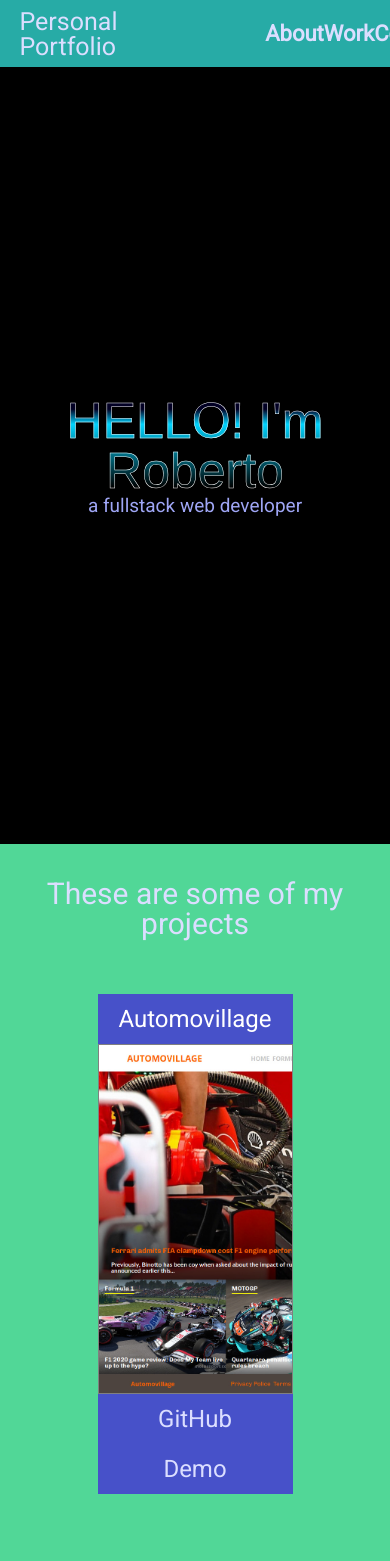
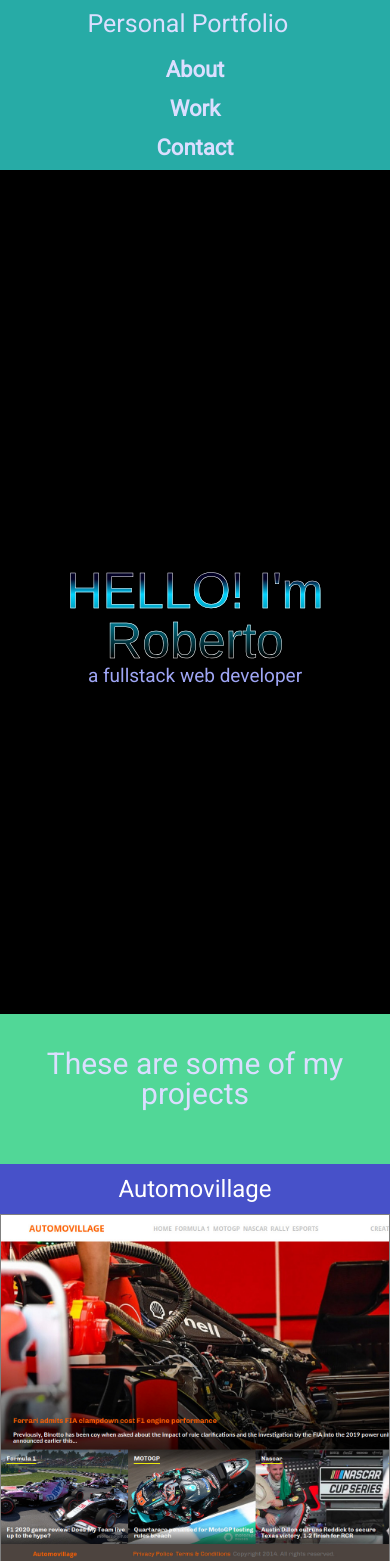
Before and after one commit to LoboArkano/personal-portfolio, a plain HTML site: page index.html in a window 390 px wide. Shown: the top 1561 px of the page. Drawn offline with Linux system fonts and the light colour scheme; a web font is replaced by a local one.

Commit message:
Implement responsive design

```diff
--- a/assets/stylesheets/style.scss
+++ b/assets/stylesheets/style.scss
@@ -65,9 +65,10 @@ body {
     align-items: center;
 
     .nav-title {
-      width: 20%;
+      width: 35%;
       color: $blue-light;
       font-size: 2.5rem;
+      text-align: start;
     }
 
     .nav-link-container {
@@ -199,3 +200,69 @@ input[type=button] {
     }
   }
 }
+
+@media (max-width: 800px) {
+  .header-nav {
+    .navbar {
+      .nav-title {
+        min-width: 215px;
+      }
+
+      .nav-link-container {
+        width: 45%;
+      }
+    }
+  }
+
+  .projects-section {
+    .projects-grid {
+      .project-tile {
+        width: 75%;
+      }
+    }
+  }
+
+  input[type=button] {
+    width: 75%;
+  }
+
+  .contact {
+    height: 120px;
+
+    .profile-link {
+      font-size: 5.5rem;
+    }
+  }
+}
+
+@media (max-width: 545px) {
+  .header-nav {
+    height: 170px;
+
+    .navbar {
+      flex-direction: column;
+      justify-content: space-around;
+
+      .nav-link-container {
+        flex-direction: column;
+        height: 100px;
+      }
+    }
+  }
+
+  .welcome-section {
+    margin-top: 170px;
+  }
+
+  .projects-section {
+    .projects-grid {
+      .project-tile {
+        width: 100%;
+      }
+    }
+  }
+
+  input[type=button] {
+    width: 100%;
+  }
+}
--- a/index.html
+++ b/index.html
@@ -80,7 +80,7 @@
     <br>
     <a href="https://github.com/LoboArkano?tab=repositories" target="_blank"><input type="button" value="See All Projects"></a>
   </section>
-  <footer id="contact w-100" class="contact">
+  <footer id="contact" class="contact w-100">
     <a class="profile-link" href="https://github.com/LoboArkano" target="_blank"><i class="fab fa-github"></i></a>
     <a class="profile-link" href="https://www.linkedin.com/in/jose-roberto-perez-jimenez/" target="_blank"><i class="fab fa-linkedin"></i></a>
     <a class="profile-link" href="https://twitter.com/LoboArcano92" target="_blank"><i class="fab fa-twitter-square"></i></a>
```
Also changed, not shown: assets/stylesheets/style.css, 1 other file.
